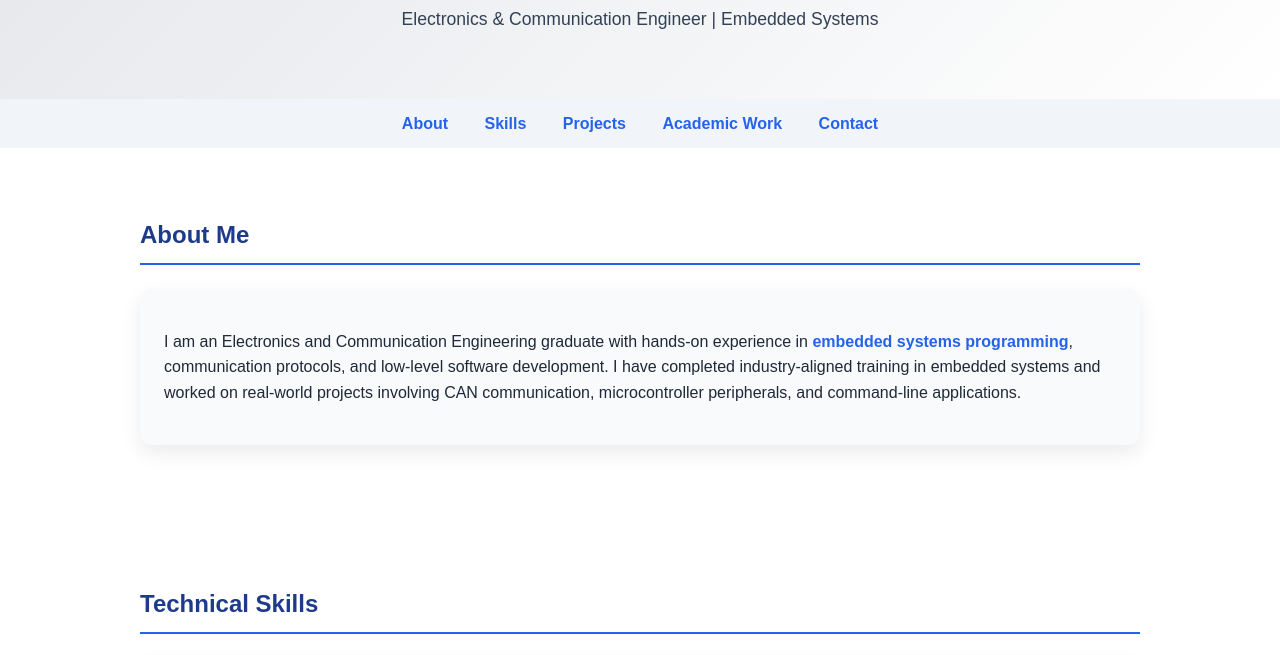
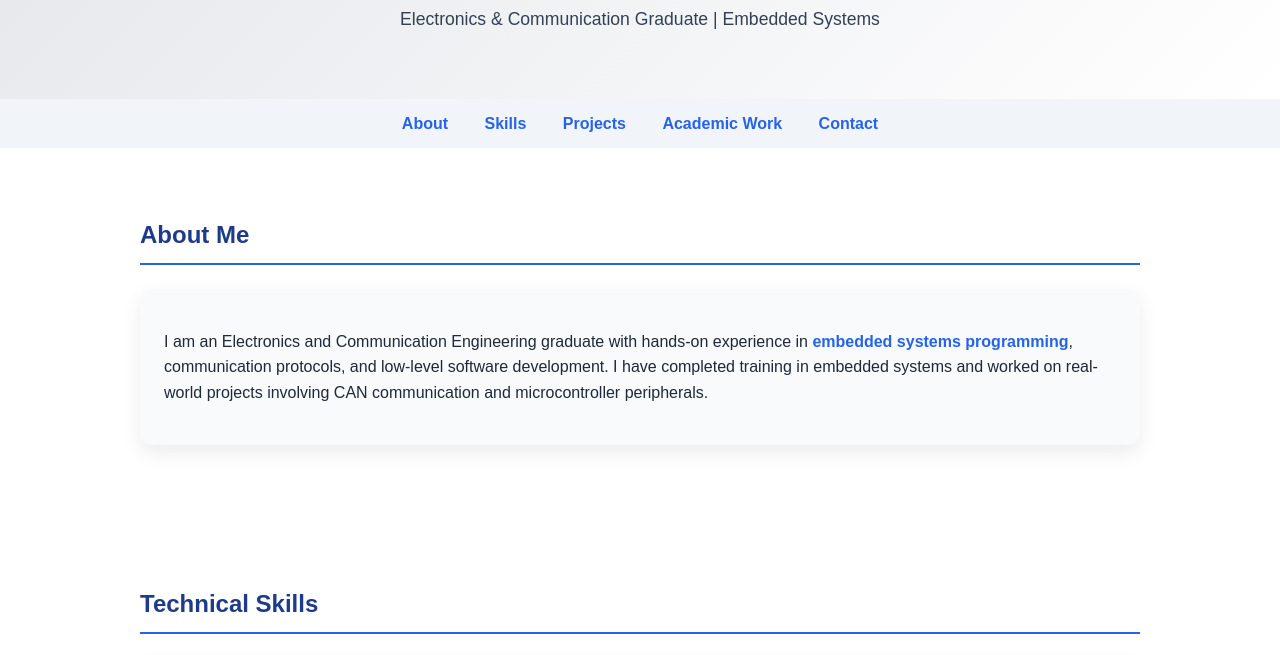
Before and after one commit to Sidharth172003/sidharth-portfolio, a plain HTML site: page index.html in a window 1280 px wide. Shown: the part 115-770 px from the top of the page. Drawn offline with Linux system fonts and the light colour scheme.

Commit message:
Update index.html

```diff
--- a/index.html
+++ b/index.html
@@ -87,7 +87,7 @@
 
 <header>
     <h1>Sidharth P P</h1>
-    <p>Electronics & Communication Engineer | Embedded Systems</p>
+    <p>Electronics & Communication Graduate | Embedded Systems</p>
 </header>
 
 <nav>
@@ -104,9 +104,8 @@
         <p>
             I am an Electronics and Communication Engineering graduate with hands-on experience in
             <span class="highlight">embedded systems programming</span>, communication protocols,
-            and low-level software development. I have completed industry-aligned training in embedded systems
-            and worked on real-world projects involving CAN communication, microcontroller peripherals, and
-            command-line applications.
+            and low-level software development. I have completed training in embedded systems
+            and worked on real-world projects involving CAN communication and microcontroller peripherals.
         </p>
     </div>
 </section>
```
